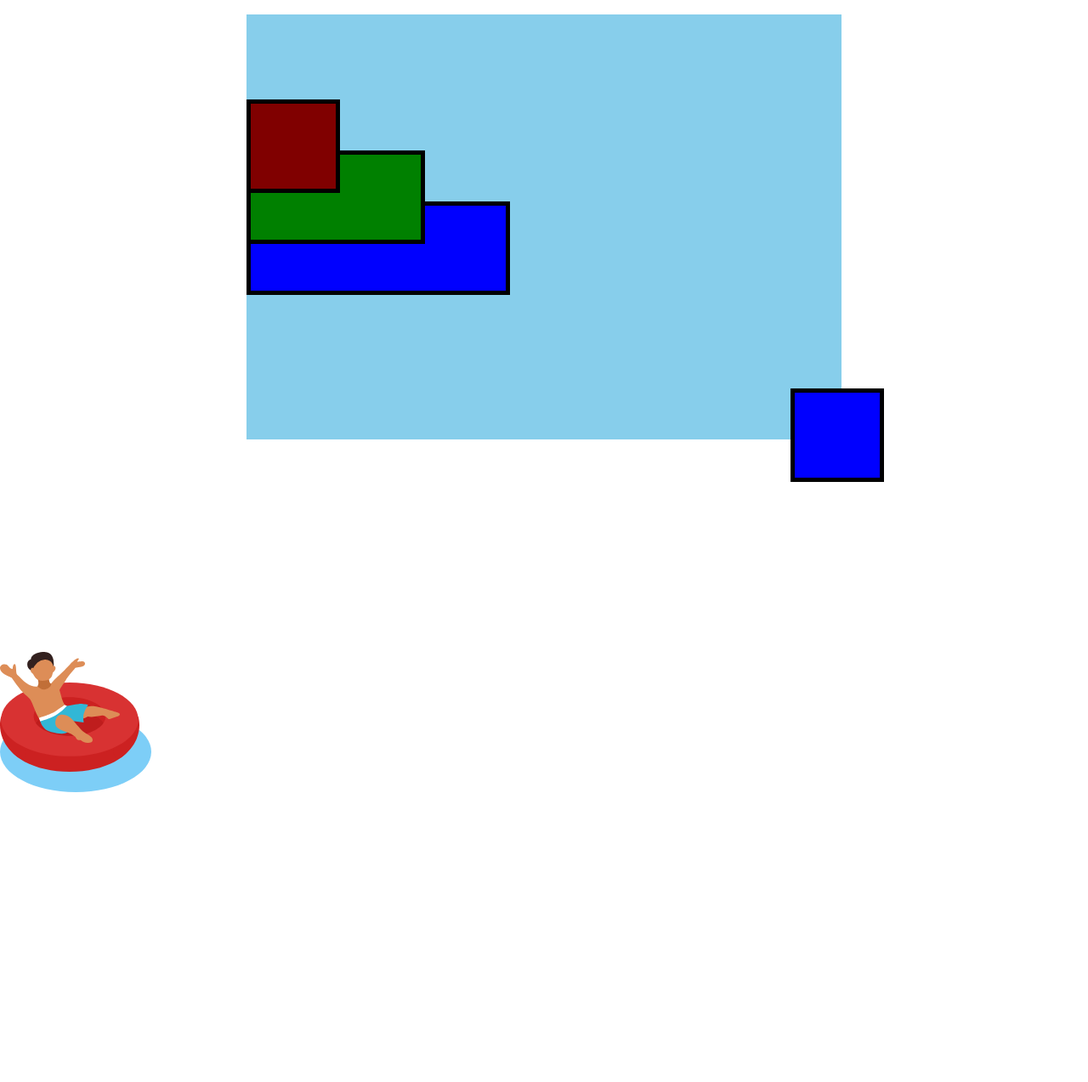
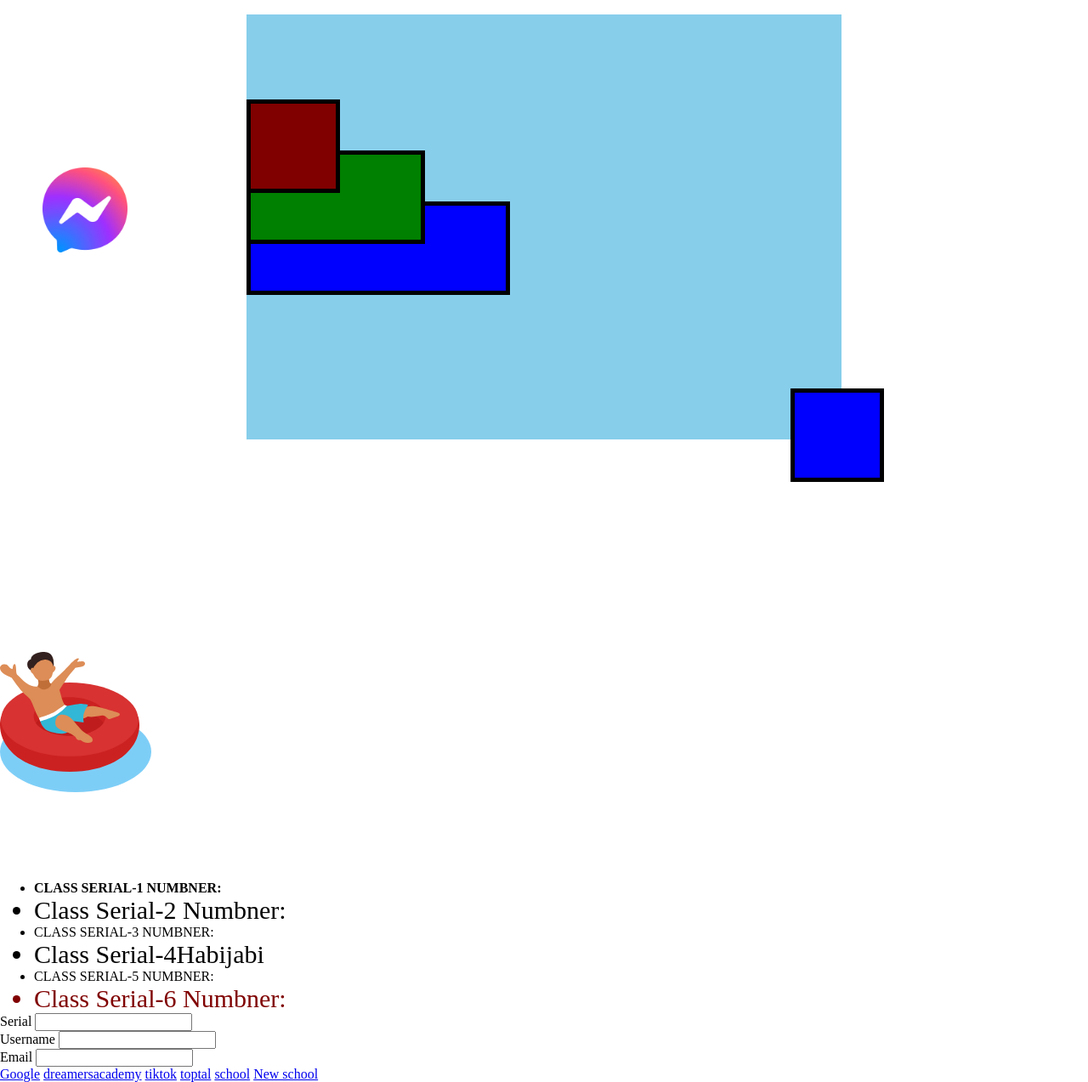
Before and after one commit to nahidparvez1/ProgrammingHeroBoySwimming, a plain HTML site: page index.html in a window 1280 px wide. Shown: the part 403-1676 px from the top of the page at 85% size. Before the commit the page ends 1339 px from the top, so only its background shows below. Drawn offline with Linux system fonts and the light colour scheme.

Commit message:
Pseudu everything practice done

```diff
--- a/index.html
+++ b/index.html
@@ -35,5 +35,34 @@
         <div class="water"><img src="img/water.svg" alt=""></div>
     </div>
 
+    <div class="messenger-sticky">
+        <img src="img/messenger_logo.png" alt="">
+    </div>
+
+    <ul>
+        <li>Serial-1</li>
+        <li>Serial-2</li>
+        <li>Serial-3</li>
+        <li class="special">Serial-4</li>
+        <li>Serial-5</li>
+        <li>Serial-6</li>
+    </ul>
+
+    <form action="">
+        <label for="">Serial</label>
+        <input type="text"> <br>
+        <label for="">Username</label>
+        <input class="middle-input" type="text"> <br>
+        <label for="">Email</label>
+        <input type="text">
+    </form>
+
+    <a href="www.google.com">Google</a>
+    <a href="www.dreamersacademy.xyz">dreamersacademy</a>
+    <a href="www.tiktok.com">tiktok</a>
+    <a href="www.toptal.com">toptal</a>
+    <a href="https://dictionary.cambridge.org/dictionary/english/school">school</a>
+    <a href="https://www.schooleducationgateway.eu/en/pub/index.htm">New school</a>
+
 </body>
 </html>
--- a/style.css
+++ b/style.css
@@ -108,3 +108,69 @@
 }
 
 /* Messenger Parts Ends */
+
+.messenger-sticky {
+    width: 100px;
+    height: 100px;
+    border-radius: 50%;
+    position: sticky;
+    left: 50px;
+    bottom: 100px;
+    z-index: 20;
+
+}
+
+.messenger-sticky img {
+    width: 100%;
+}
+
+.messenger-sticky:hover {
+    width: 200px;
+    right: 0px;
+    transition: 0.4s ease-in-out;
+
+}
+
+li:first-child {
+    font-weight: 600;
+}
+
+li:last-child {
+    color: maroon;
+}
+
+li:nth-child(2n) {
+    font-size: 30px;
+}
+
+li:nth-child(2n+1) {
+    text-transform: uppercase;
+}
+
+li::before {
+    content: "Class ";
+}
+
+li::after {
+    content: " Numbner: ";
+}
+
+.special::after {
+    content: "Habijabi";
+}
+
+
+input:nth-child(2n):focus {
+    border: 5px;
+}
+
+a:visited {
+    color: blue;
+}
+
+.middle-input:focus {
+    border-radius: 5px solid maroon;
+    color: maroon;
+    width: 200px;
+    height: 50px;
+}
```
